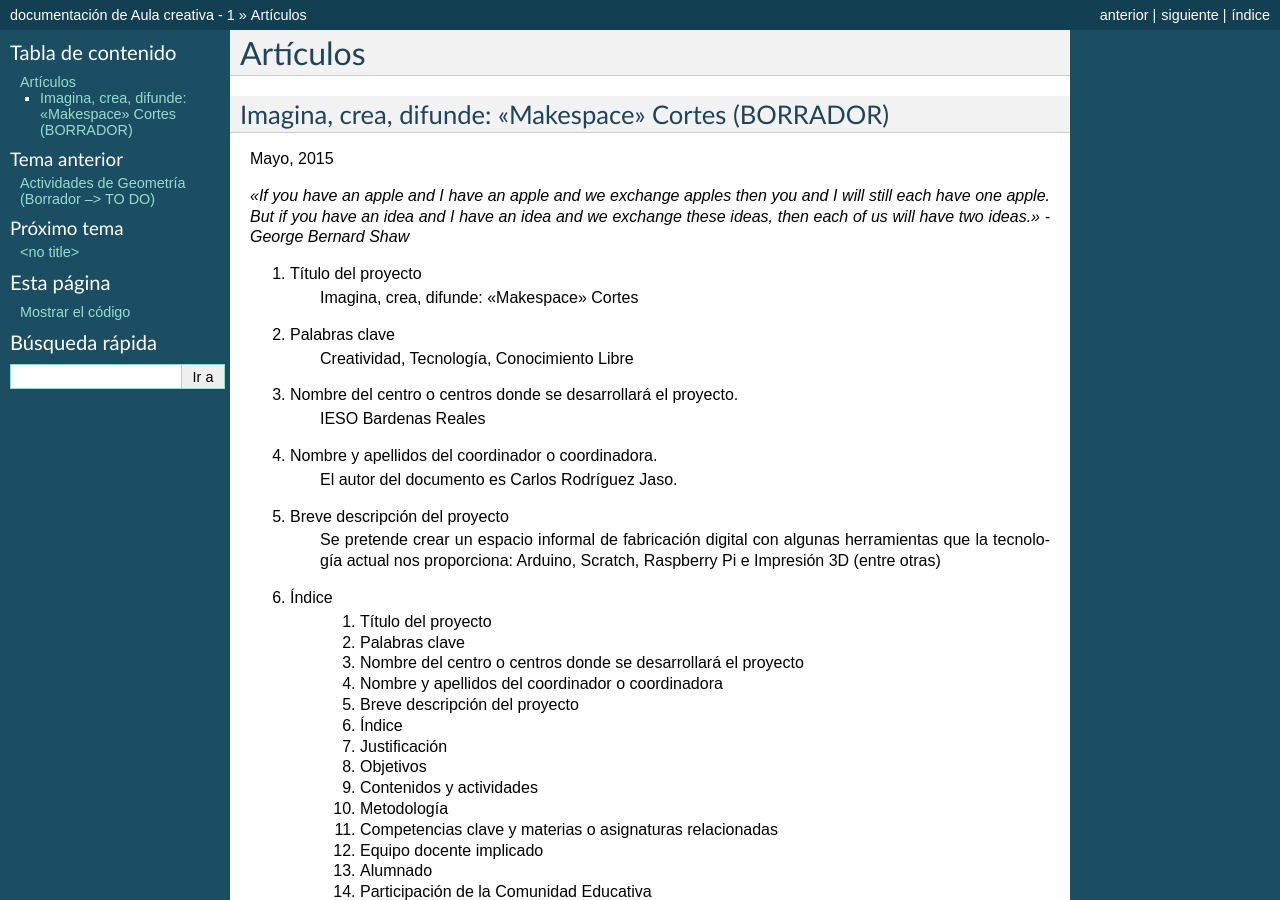
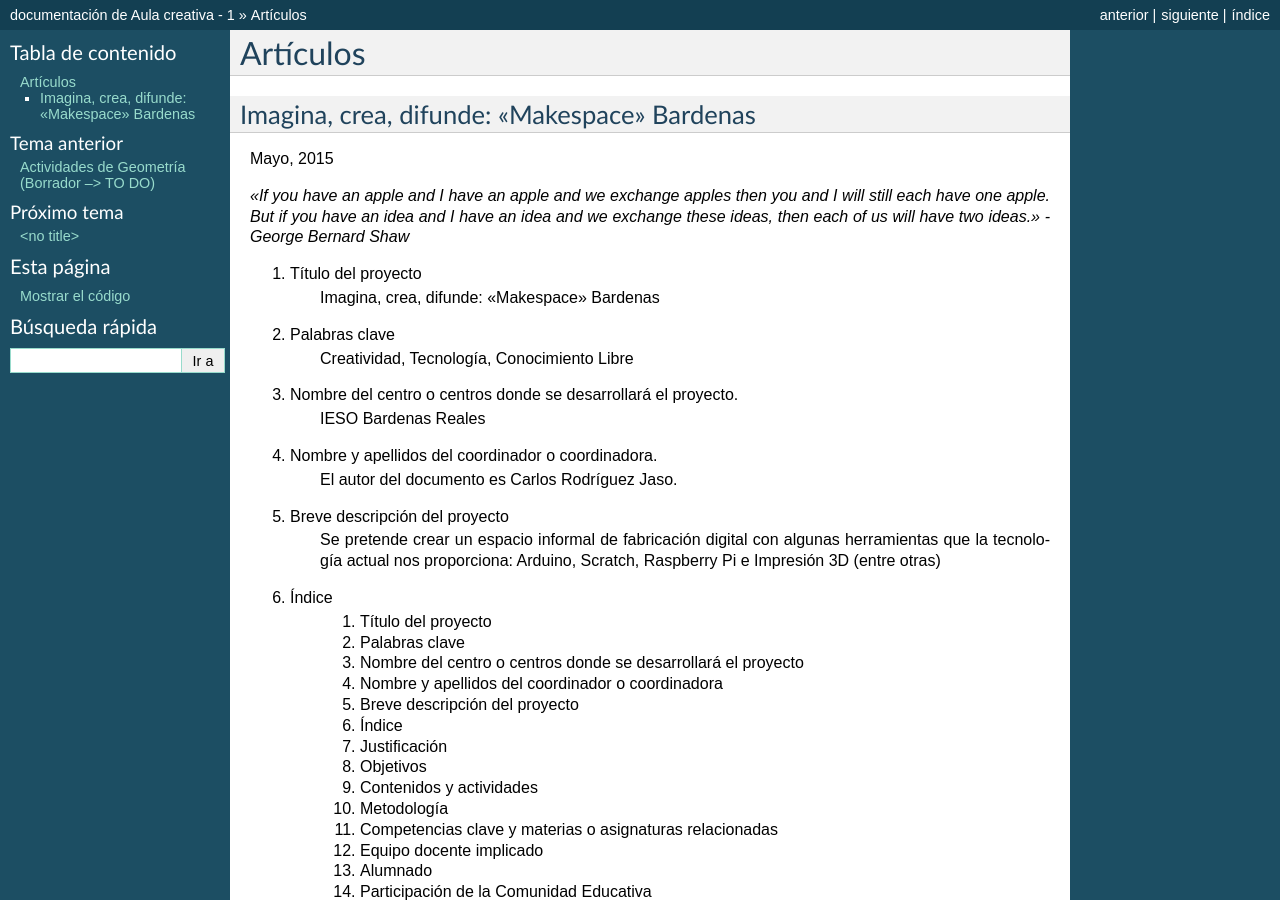
Before and after one commit to es3a10/aula_creativa, a Sphinx documentation site: the page built from docs/articulos.rst, in a window 1280 px wide and 900 px high. Built offline with Sphinx 7.4.7, drawn with Linux system fonts in a browser that asks for light colours.

Commit message:
Update articulos.rst

```diff
--- a/docs/articulos.rst
+++ b/docs/articulos.rst
@@ -2,7 +2,7 @@ Artículos
 =========
 
 
-Imagina, crea, difunde: "Makespace" Cortes  (BORRADOR)
+Imagina, crea, difunde: "Makespace" Bardenas
 ________________________________________
 Mayo, 2015
 
@@ -11,7 +11,7 @@ But if you have an idea and I have an idea and we exchange these ideas, then eac
 
 
 #. Título del proyecto
-	Imagina, crea, difunde: "Makespace" Cortes
+	Imagina, crea, difunde: "Makespace" Bardenas
 
 #. Palabras clave
 	Creatividad, Tecnología, Conocimiento Libre
```
